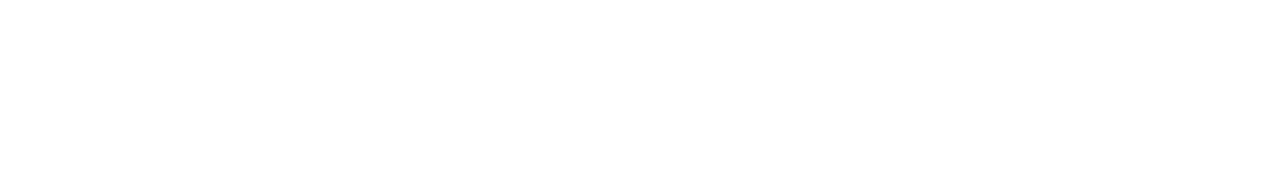
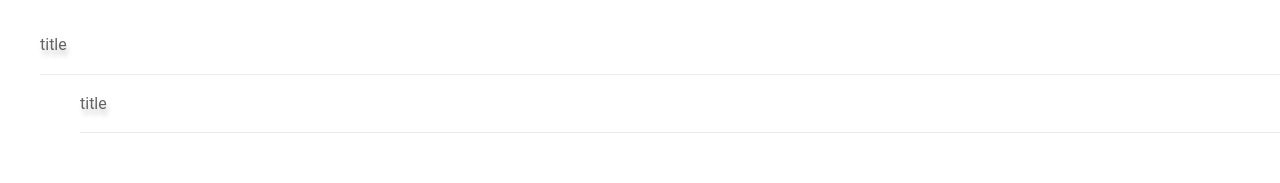
Before and after one commit to DmitruVasilev/test-work-for-YLab, a React app: page / in a window 1280 px wide. Shown: the top 183 px of the page. Built offline with nearby package versions, Linux system fonts and the light colour scheme.

Commit message:
Add redux lib and stules for list

```diff
--- a/package.json
+++ b/package.json
@@ -47,6 +47,9 @@
     "react": "^16.4.2",
     "react-dev-utils": "^5.0.1",
     "react-dom": "^16.4.2",
+    "react-edit-inline": "^1.0.8",
+    "react-redux": "^5.0.7",
+    "redux-thunk": "^2.3.0",
     "resolve": "1.6.0",
     "style-loader": "0.19.0",
     "sw-precache-webpack-plugin": "0.11.4",
--- a/src/App.js
+++ b/src/App.js
@@ -1,18 +1,44 @@
 import React, {Component} from "react";
 import "./sass/general.sass";
 
-const cards = [];
+const list = [
+  {
+    title: "title",
+    key: "1",
+    subtitles: [
+      {
+        title: "title",
+        key: "1.1",
+        subtitles: [
+          {
+            title: "title",
+            key: "1.1.1",
+          },
+        ],
+      },
+    ],
+  },
+];
+
 class App extends Component {
   render() {
     return (
       <main>
-        <ul className="list">
-          {cards.map((card) => (
-            <li className="list__item" key={card.key}>
-              {card.key}
+        {list.map((listItem) => (
+          <ul className="list">
+            <li className="list__item" key={listItem.key}>
+              {listItem.title}
             </li>
-          ))}
-        </ul>
+            {listItem.subtitles &&
+              listItem.subtitles.map((listItem1) => (
+                <ul className="list">
+                  <li className="list__item" key={listItem1.key}>
+                    {listItem1.title}
+                  </li>
+                </ul>
+              ))}
+          </ul>
+        ))}
       </main>
     );
   }
--- a/src/sass/_base.sass
+++ b/src/sass/_base.sass
@@ -10,3 +10,10 @@ html, body
   font-size: 16px
   line-height: 1.2
   font-weight: normal
+
+li
+  list-style: none
+  padding: 1.2em 0
+  border-bottom: 1px solid #eaeaea
+  color: rgba(0, 0, 0, 0.6)
+  text-shadow: rgba(0, 0, 0, 0.2) 2px 6px 5px, rgba(255, 255, 255, 0.4) 0 -4px 30px
```
Also changed, not shown: 1 other file (tests, documents, lock files or other folders).
